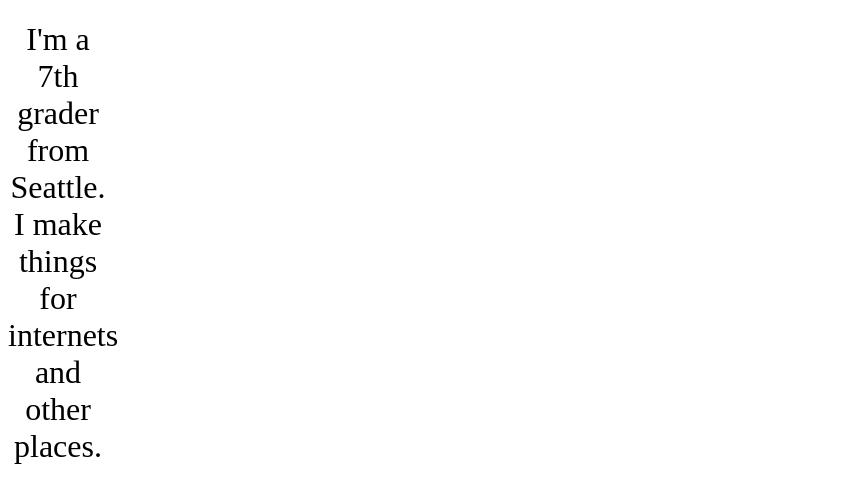
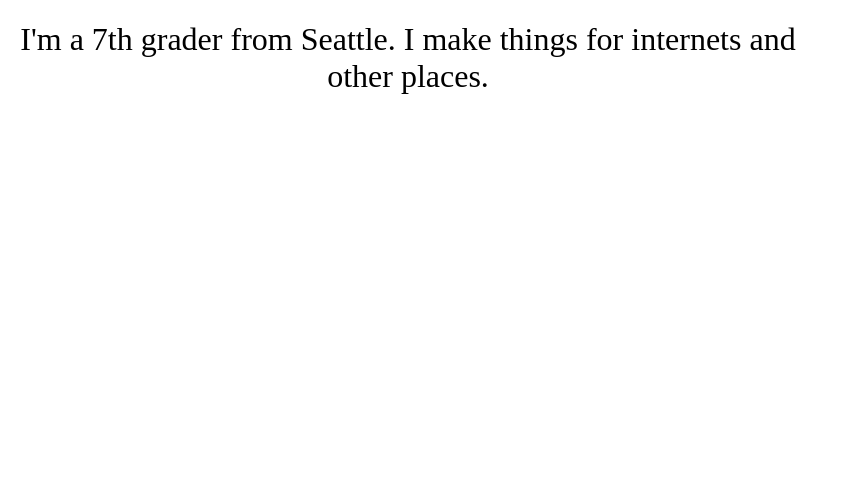
Before and after one commit to mackeyguenther/mackeyguenther.github.io, a plain HTML site: page index.html in a window 1280 px wide. Shown: the whole page, without its empty margins (0-850 px from the left). Drawn offline with nearby package versions, Linux system fonts and the light colour scheme.

Commit message:
Changed size of container

```diff
--- a/style.css
+++ b/style.css
@@ -7,6 +7,6 @@ h1 {
 
 .container {
   position:relative;
-  height:200px;
-  width:100px;
+  height:600px;
+  width:800px;
 }
```
